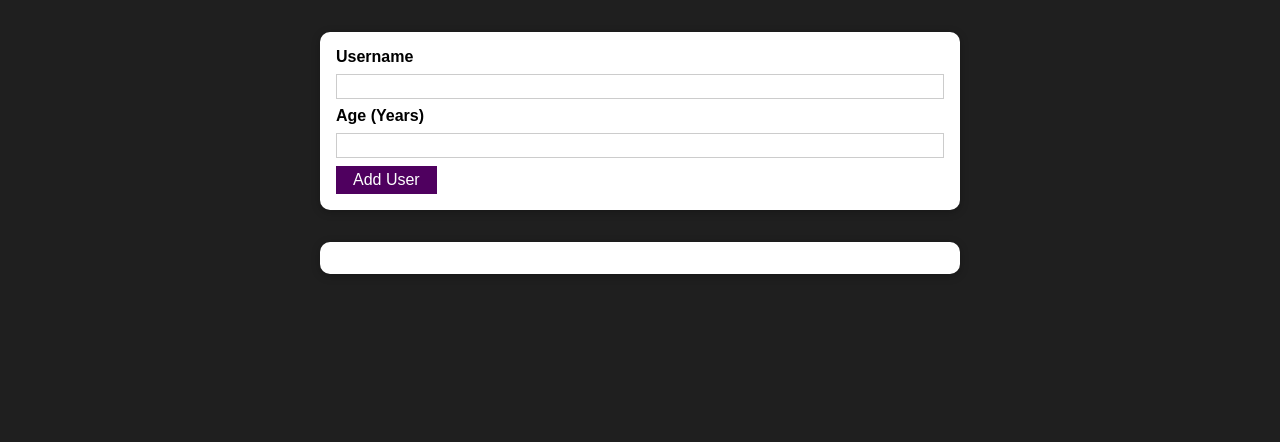
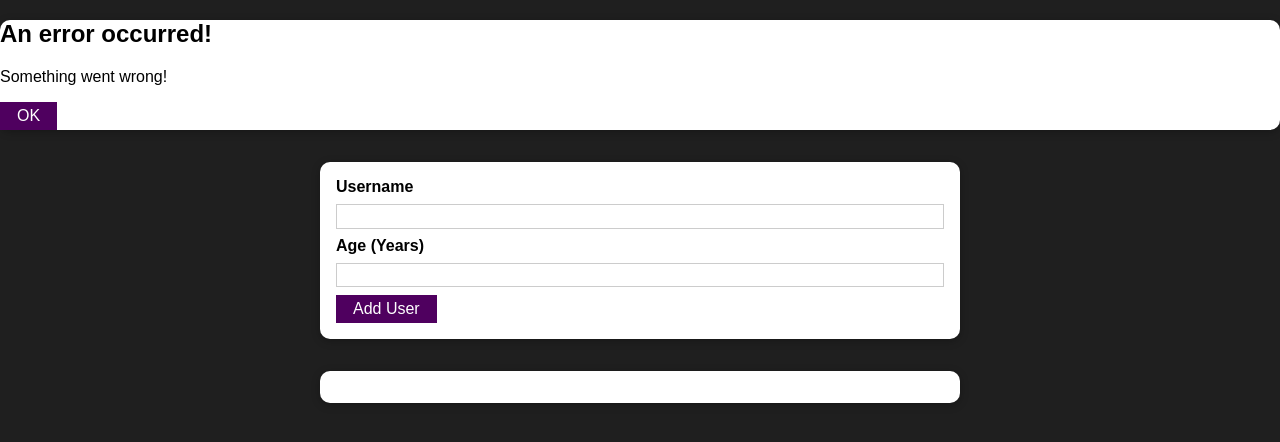
Before and after one commit to Plyavinskiy/user-list-creator, a React (Create React App) app: page / in a window 1280 px wide. Shown: the top 442 px of the page. Built offline with nearby package versions, Linux system fonts and the light colour scheme.

Commit message:
feat: implement the error modal

```diff
--- /dev/null
+++ b/src/components/UI/ErrorModal.js
@@ -0,0 +1,23 @@
+import Card from "./Card";
+import Button from "./Button";
+
+const ErrorModal = (props) => {
+  return (
+    <div>
+      <div />
+      <Card>
+        <header>
+          <h2>{props.title}</h2>
+        </header>
+        <div>
+          <p>{props.message}</p>
+        </div>
+        <footer>
+          <Button>OK</Button>
+        </footer>
+      </Card>
+    </div>
+  );
+};
+
+export default ErrorModal;
--- a/src/components/Users/AddUser.js
+++ b/src/components/Users/AddUser.js
@@ -1,5 +1,6 @@
 import { useState } from "react";
 
+import ErrorModal from "../UI/ErrorModal";
 import Card from "../UI/Card";
 import Button from "../UI/Button";
 import classes from "./AddUser.module.css";
@@ -33,6 +34,8 @@
   };
 
   return (
+    <div>
+      <ErrorModal title="An error occurred!" message="Something went wrong!" />
       <Card className={classes.input}>
         <form onSubmit={AddUserHandler}>
           <label htmlFor="username">Username</label>
@@ -52,6 +55,7 @@
           <Button type="submit">Add User</Button>
         </form>
       </Card>
+    </div>
   );
 };
 
```
Lines whose indentation alone changed are shown as unchanged.
